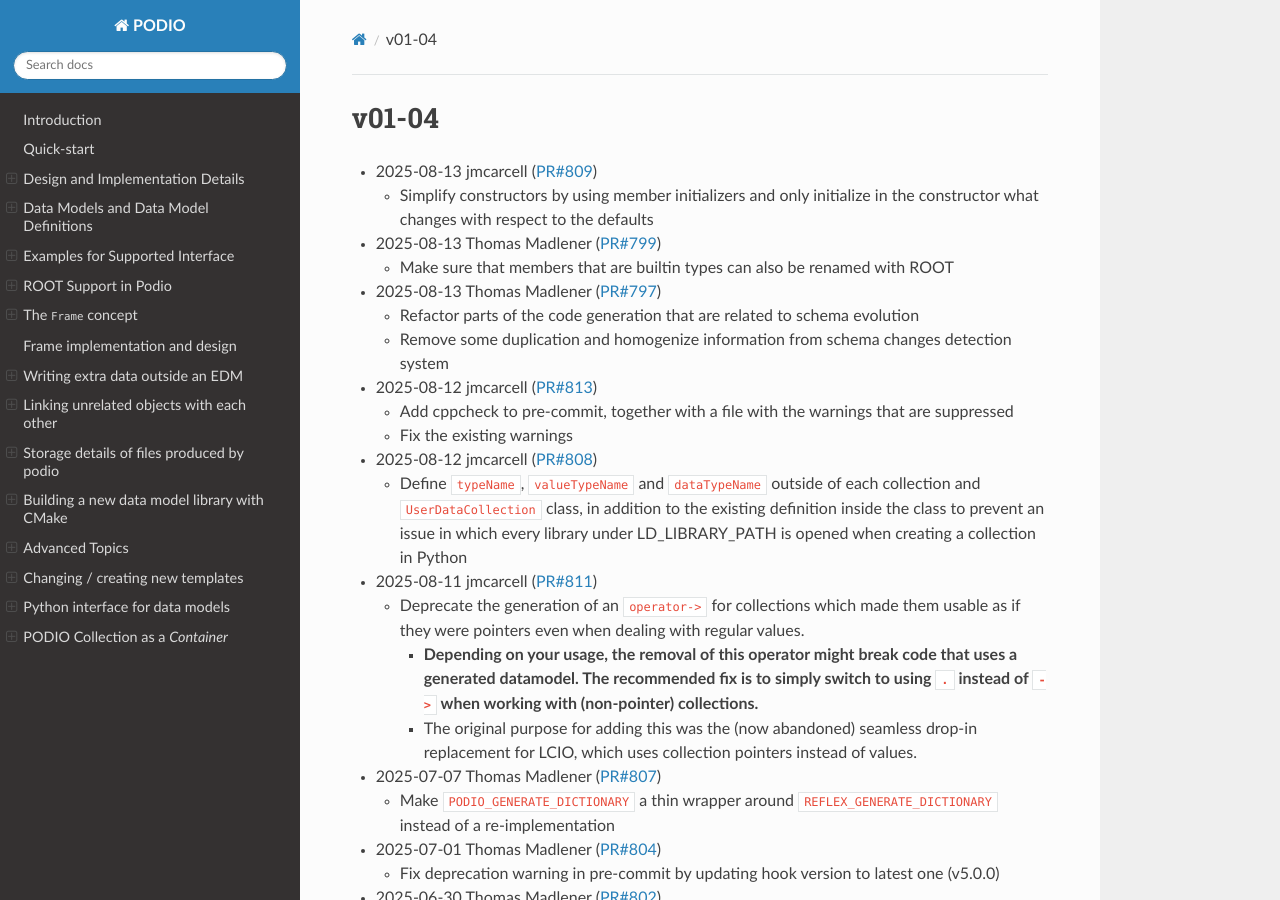
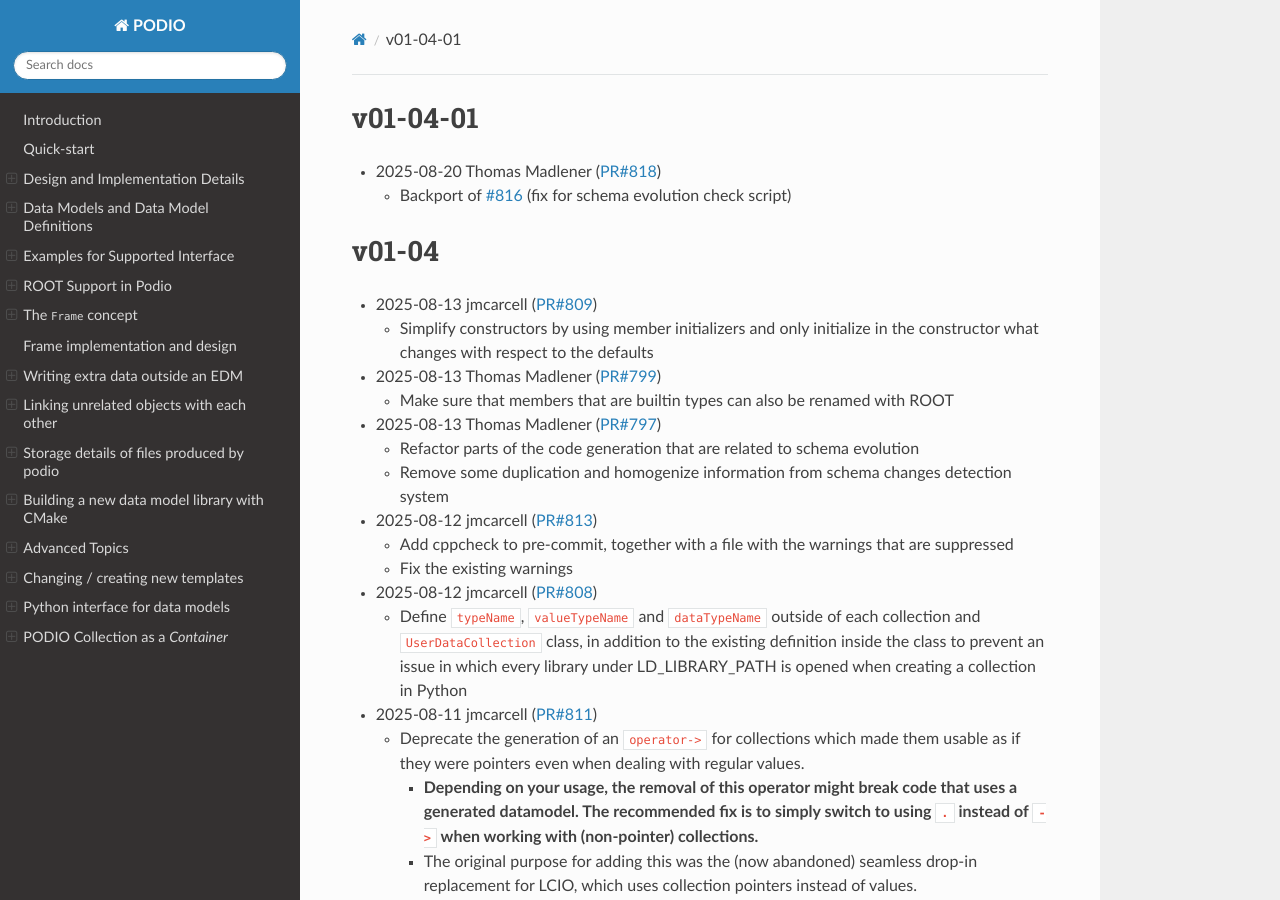
Before and after one commit to AIDASoft/podio, a Sphinx documentation site: the page built from doc/ReleaseNotes.md, in a window 1280 px wide and 900 px high. Built offline with Sphinx 7.4.7 and the Read the Docs theme 3.1.0, drawn with Linux system fonts in a browser that asks for light colours; pages that are not in the unit, such as notebooks, are missing from menus; the version number could not be read and is left out.

Commit message:
Release Notes for v01-04-01

```diff
--- a/doc/ReleaseNotes.md
+++ b/doc/ReleaseNotes.md
@@ -1,3 +1,8 @@
+# v01-04-01
+
+* 2025-08-20 Thomas Madlener ([PR#818](https://github.com/AIDASoft/podio/pull/818))
+  - Backport of [#816](https://github.com/AIDASoft/podio/pull/816) (fix for schema evolution check script)
+
 # v01-04
 
 * 2025-08-13 jmcarcell ([PR#809](https://github.com/AIDASoft/podio/pull/809))
```
